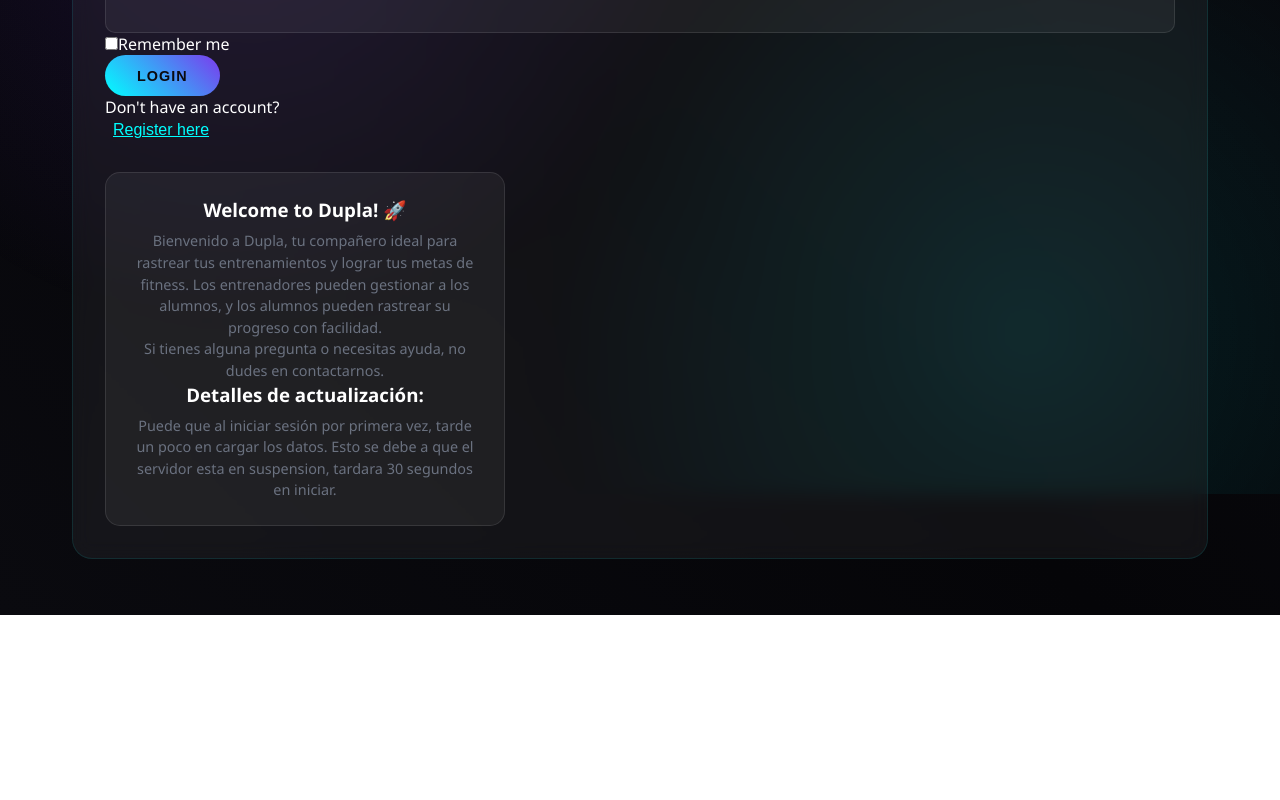
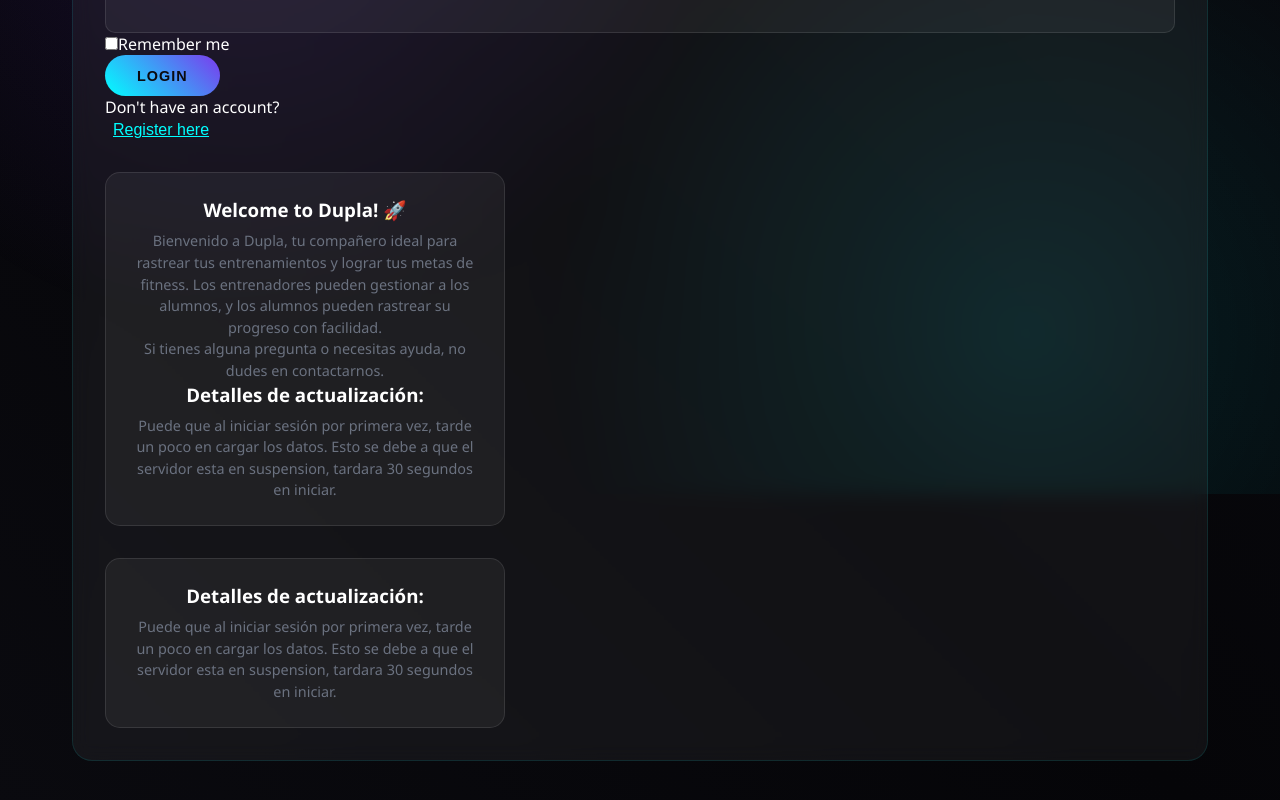
Before and after one commit to vcmxs/Api-MVP, a React (Create React App) app in the folder gym-training-fronten/: page / in a window 1280 px wide. Shown: the part 306-1106 px from the top of the page. Before the commit the page ends 921 px from the top, so only its background shows below. Built offline with nearby package versions, Linux system fonts and the light colour scheme; no server answers.

Commit message:
Add files via upload

```diff
--- a/gym-training-fronten/src/components/Login.js
+++ b/gym-training-fronten/src/components/Login.js
@@ -121,6 +121,22 @@ function Login({ onLogin, onToggle }) {
             Esto se debe a que el servidor esta en suspension, tardara 30 segundos en iniciar.
           </p>
         </div>
+        <div className="app-info-box" style={{
+          marginTop: '2rem',
+          padding: '1.5rem',
+          background: 'rgba(255, 255, 255, 0.05)',
+          borderRadius: '15px',
+          border: '1px solid rgba(255, 255, 255, 0.1)',
+          maxWidth: '400px',
+          textAlign: 'center',
+          color: 'var(--gray)'
+        }}>
+          <h3 style={{ color: 'var(--light)', marginBottom: '0.5rem' }}>Detalles de actualización:</h3>
+          <p style={{ fontSize: '0.9rem', lineHeight: '1.5' }}>
+            Puede que al iniciar sesión por primera vez, tarde un poco en cargar los datos.
+            Esto se debe a que el servidor esta en suspension, tardara 30 segundos en iniciar.
+          </p>
+        </div>
       </div>
     </div>
   );
```
